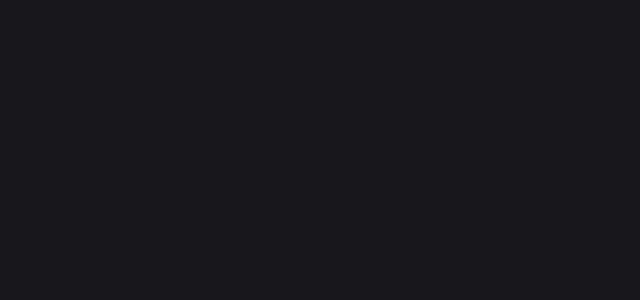
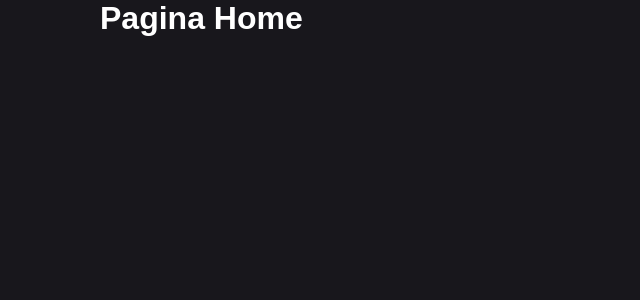
Before and after one commit to rodrigues396/criptoapp, a React (Vite) app: page / in a window 1280 px wide. Shown: the top 300 px of the page, without its empty margins (0-640 px from the left). Built offline with nearby package versions, Linux system fonts and the light colour scheme.

Commit message:
feat: render routesApp

```diff
--- a/src/App.tsx
+++ b/src/App.tsx
@@ -1,12 +1,15 @@
+import { BrowserRouter } from 'react-router-dom';
+import RoutesApp from './routes';
+import './App.css';
 
-import './App.css'
 
 function App() {
 
   return (
-    <>
-    </>
+    <BrowserRouter>
+      <RoutesApp/>
+    </BrowserRouter>
   )
 }
 
-export default App
+export default App;
```
